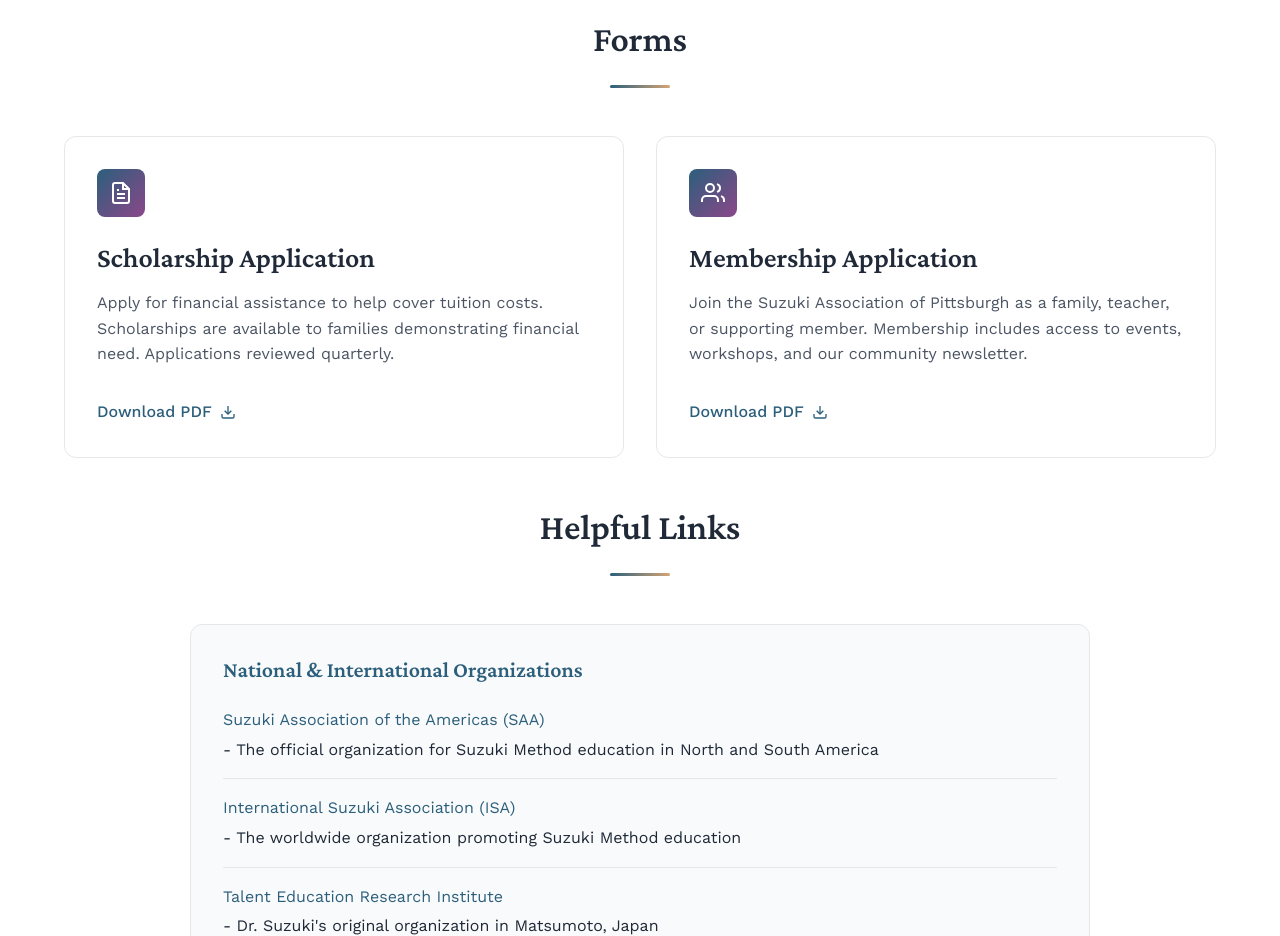
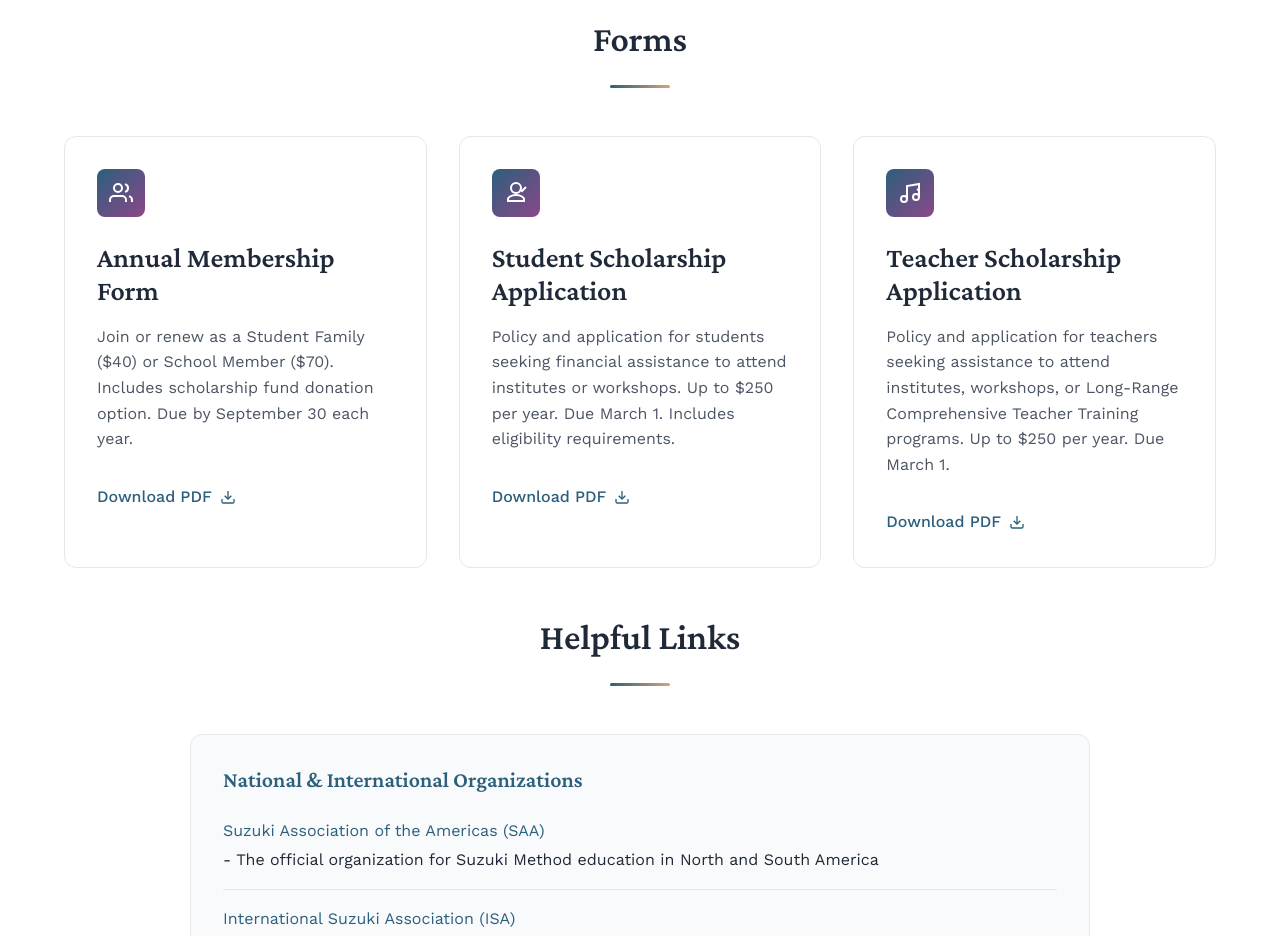
Before and after one commit to mramachandran/suzukipgh, a plain HTML site: page resources.html in a window 1280 px wide. Shown: the part 1380-2316 px from the top of the page. Drawn offline with nearby package versions, Linux system fonts and the light colour scheme.

Commit message:
updated resources scholarship and memberships forms are available

```diff
--- a/resources.html
+++ b/resources.html
@@ -198,19 +198,19 @@
             </div>
 
             <div class="principles-grid" style="margin-bottom: 3rem;">
+
                 <div class="resource-card">
                     <div class="resource-icon">
                         <svg width="24" height="24" viewBox="0 0 24 24" fill="none" stroke="currentColor" stroke-width="2">
-                            <path d="M14 2H6a2 2 0 0 0-2 2v16a2 2 0 0 0 2 2h12a2 2 0 0 0 2-2V8z"></path>
-                            <polyline points="14 2 14 8 20 8"></polyline>
-                            <line x1="16" y1="13" x2="8" y2="13"></line>
-                            <line x1="16" y1="17" x2="8" y2="17"></line>
-                            <polyline points="10 9 9 9 8 9"></polyline>
+                            <path d="M17 21v-2a4 4 0 0 0-4-4H5a4 4 0 0 0-4 4v2"></path>
+                            <circle cx="9" cy="7" r="4"></circle>
+                            <path d="M23 21v-2a4 4 0 0 0-3-3.87"></path>
+                            <path d="M16 3.13a4 4 0 0 1 0 7.75"></path>
                         </svg>
                     </div>
-                    <h3>Scholarship Application</h3>
-                    <p>Apply for financial assistance to help cover tuition costs. Scholarships are available to families demonstrating financial need. Applications reviewed quarterly.</p>
-                    <a href="forms/scholarship-application.pdf" class="resource-download" download>
+                    <h3>Annual Membership Form</h3>
+                    <p>Join or renew as a Student Family ($40) or School Member ($70). Includes scholarship fund donation option. Due by September 30 each year.</p>
+                    <a href="forms/membership-application.pdf" class="resource-download" download>
                         Download PDF
                         <svg width="16" height="16" viewBox="0 0 24 24" fill="none" stroke="currentColor" stroke-width="2">
                             <path d="M21 15v4a2 2 0 0 1-2 2H5a2 2 0 0 1-2-2v-4"></path>
@@ -223,15 +223,14 @@
                 <div class="resource-card">
                     <div class="resource-icon">
                         <svg width="24" height="24" viewBox="0 0 24 24" fill="none" stroke="currentColor" stroke-width="2">
-                            <path d="M17 21v-2a4 4 0 0 0-4-4H5a4 4 0 0 0-4 4v2"></path>
-                            <circle cx="9" cy="7" r="4"></circle>
-                            <path d="M23 21v-2a4 4 0 0 0-3-3.87"></path>
-                            <path d="M16 3.13a4 4 0 0 1 0 7.75"></path>
+                            <path d="M12 2a5 5 0 1 0 0 10A5 5 0 0 0 12 2z"></path>
+                            <path d="M12 14c-5.33 0-8 2.67-8 4v2h16v-2c0-1.33-2.67-4-8-4z"></path>
+                            <polyline points="16 8 18 10 22 6"></polyline>
                         </svg>
                     </div>
-                    <h3>Membership Application</h3>
-                    <p>Join the Suzuki Association of Pittsburgh as a family, teacher, or supporting member. Membership includes access to events, workshops, and our community newsletter.</p>
-                    <a href="forms/membership-application.pdf" class="resource-download" download>
+                    <h3>Student Scholarship Application</h3>
+                    <p>Policy and application for students seeking financial assistance to attend institutes or workshops. Up to $250 per year. Due March 1. Includes eligibility requirements.</p>
+                    <a href="forms/scholarship-student.pdf" class="resource-download" download>
                         Download PDF
                         <svg width="16" height="16" viewBox="0 0 24 24" fill="none" stroke="currentColor" stroke-width="2">
                             <path d="M21 15v4a2 2 0 0 1-2 2H5a2 2 0 0 1-2-2v-4"></path>
@@ -240,6 +239,28 @@
                         </svg>
                     </a>
                 </div>
+
+                <div class="resource-card">
+                    <div class="resource-icon">
+                        <svg width="24" height="24" viewBox="0 0 24 24" fill="none" stroke="currentColor" stroke-width="2">
+                            <path d="M9 18V5l12-2v13"></path>
+                            <circle cx="6" cy="18" r="3"></circle>
+                            <circle cx="18" cy="16" r="3"></circle>
+                            <polyline points="19 9 21 8 21 13"></polyline>
+                        </svg>
+                    </div>
+                    <h3>Teacher Scholarship Application</h3>
+                    <p>Policy and application for teachers seeking assistance to attend institutes, workshops, or Long-Range Comprehensive Teacher Training programs. Up to $250 per year. Due March 1.</p>
+                    <a href="forms/scholarship-teacher.pdf" class="resource-download" download>
+                        Download PDF
+                        <svg width="16" height="16" viewBox="0 0 24 24" fill="none" stroke="currentColor" stroke-width="2">
+                            <path d="M21 15v4a2 2 0 0 1-2 2H5a2 2 0 0 1-2-2v-4"></path>
+                            <polyline points="7 10 12 15 17 10"></polyline>
+                            <line x1="12" y1="15" x2="12" y2="3"></line>
+                        </svg>
+                    </a>
+                </div>
+
             </div>
 
             <!-- Helpful Links -->
```
Also changed, not shown: 3 other files.
